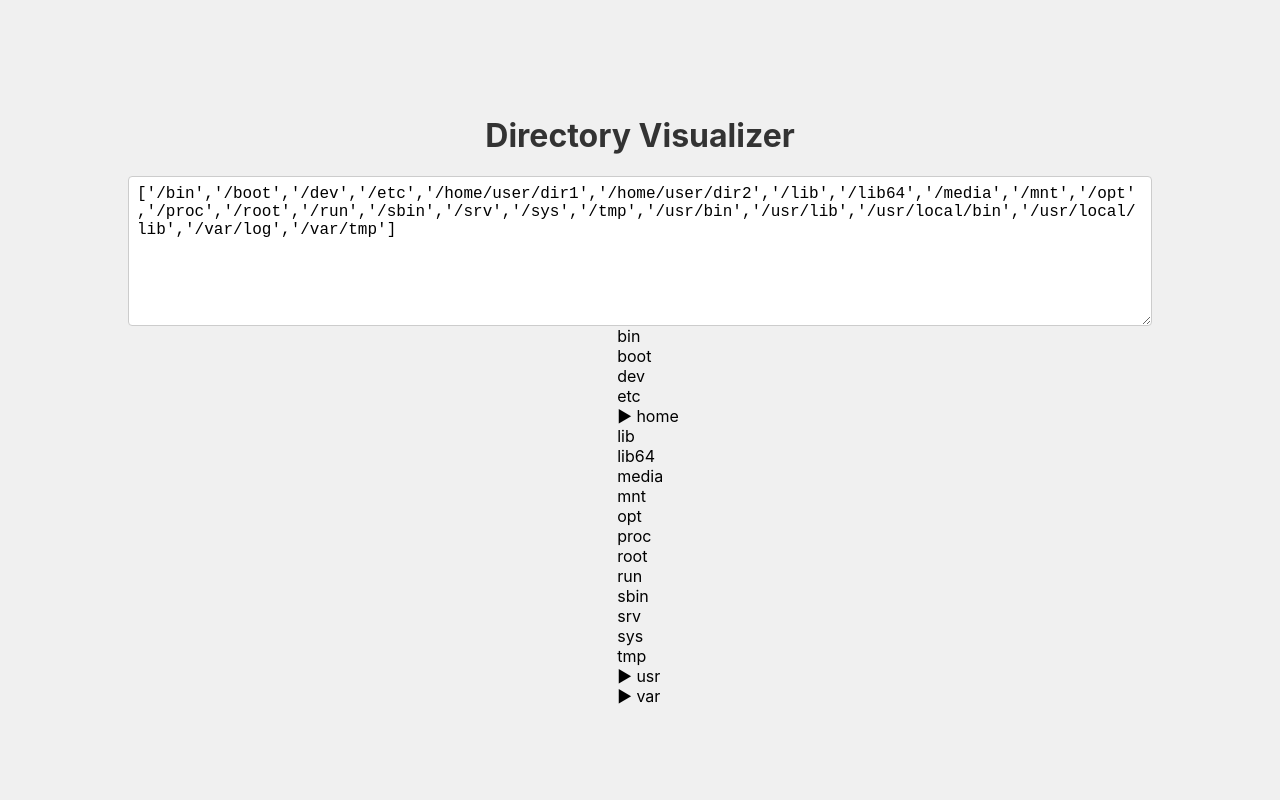
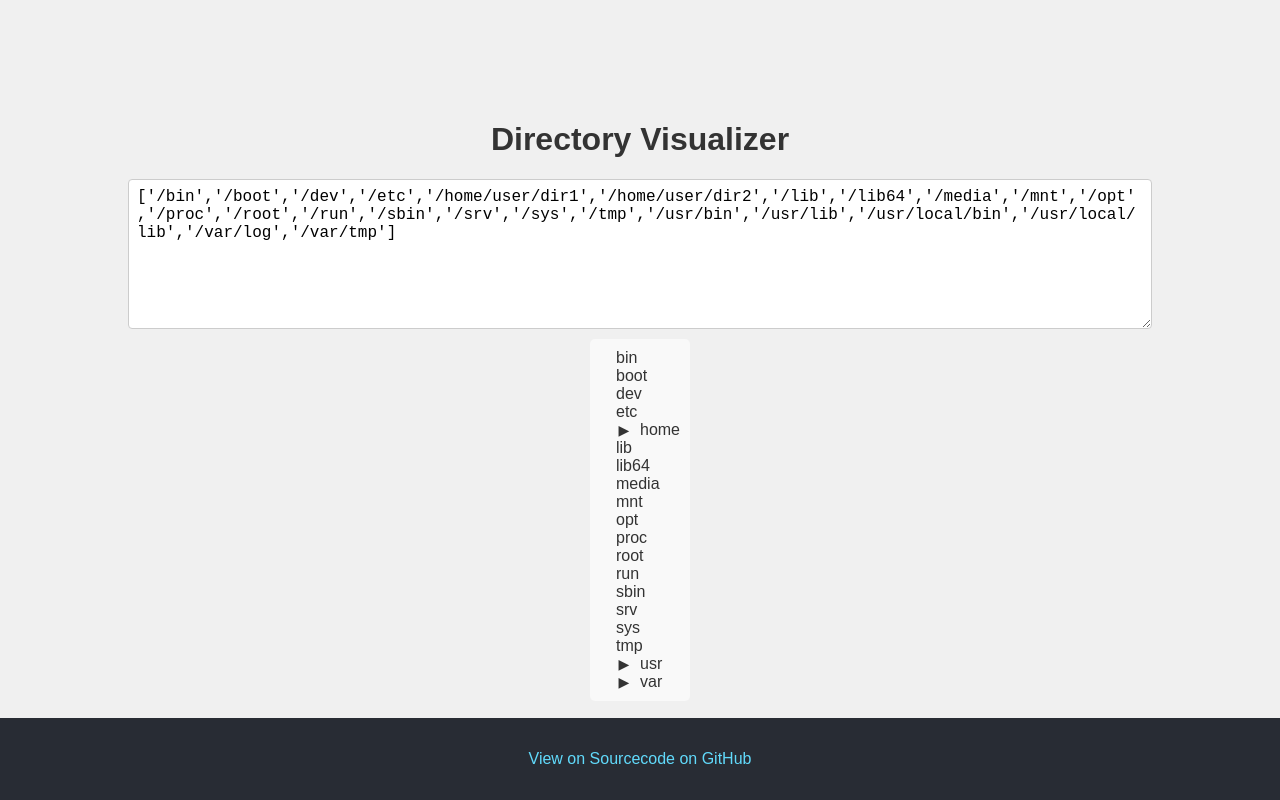
Before and after one commit to 0xApplePie/directory-gui-demo, a React (Create React App) app: page / in a window 1280 px wide. Built offline with nearby package versions, Linux system fonts and the light colour scheme.

Commit message:
changed Readme, added Footer

```diff
--- a/src/App.tsx
+++ b/src/App.tsx
@@ -1,6 +1,7 @@
 import React from 'react'
 import { MultilineTextInput, Container, Title } from './components/TextInput'
 import TreeView from './components/DirectoryTreeView'
+import Footer from './components/Footer'
 
 const defaultValue =
   "['/bin','/boot','/dev','/etc','/home/user/dir1','/home/user/dir2','/lib','/lib64','/media','/mnt','/opt','/proc','/root','/run','/sbin','/srv','/sys','/tmp','/usr/bin','/usr/lib','/usr/local/bin','/usr/local/lib','/var/log','/var/tmp']"
@@ -20,6 +21,7 @@ const App: React.FC = () => {
         placeholder='Enter an Array of Directories e.g. ["src/components", "public", "node_modules"]'
       />
       <TreeView pathString={value} />
+      <Footer />
     </Container>
   )
 }
--- a/src/components/DirectoryTreeNode.tsx
+++ b/src/components/DirectoryTreeNode.tsx
@@ -5,6 +5,20 @@ import { TreeNodeProps } from '../types/types'
 const NodeContainer = styled.div`
   margin-left: 1rem;
   cursor: pointer;
+  display: flex;
+  align-items: center;
+`
+
+const CollapsibleIcon = styled.span`
+  margin-right: 0.5rem;
+  display: inline-block;
+  width: 1rem;
+  text-align: center;
+`
+
+const NodeName = styled.span`
+  font-size: 1rem;
+  color: #333;
 `
 
 const TreeNode: React.FC<TreeNodeProps> = ({ node }) => {
@@ -15,16 +29,18 @@ const TreeNode: React.FC<TreeNodeProps> = ({ node }) => {
   }
 
   return (
-    <NodeContainer>
-      <div onClick={handleToggle}>
-        {node.children.length > 0 && (collapsed ? '▶ ' : '▼ ')}
-        {node.name}
-      </div>
+    <div>
+      <NodeContainer onClick={handleToggle}>
+        {node.children.length > 0 && (
+          <CollapsibleIcon>{collapsed ? '▶' : '▼'}</CollapsibleIcon>
+        )}
+        <NodeName>{node.name}</NodeName>
+      </NodeContainer>
       {!collapsed &&
         node.children.map((child, index) => (
           <TreeNode key={index} node={child} />
         ))}
-    </NodeContainer>
+    </div>
   )
 }
 
--- a/src/components/DirectoryTreeView.tsx
+++ b/src/components/DirectoryTreeView.tsx
@@ -1,10 +1,21 @@
 import React from 'react'
 import TreeNode from './DirectoryTreeNode'
 import { Directory } from '../types/types'
+import { styled } from 'styled-components'
 
 type TreeViewProps = {
   pathString: string
 }
+
+const TreeViewContainer = styled.div`
+  font-family: Arial, sans-serif;
+  font-size: 14px;
+  color: #333;
+  margin-top: 10px;
+  background-color: #f9f9f9;
+  padding: 10px;
+  border-radius: 5px;
+`
 
 const parsePaths = (pathString: string): string[] => {
   try {
@@ -42,13 +53,13 @@ const TreeView: React.FC<TreeViewProps> = ({ pathString }) => {
   const treeData = transformToTree(paths)
 
   return (
-    <div>
+    <TreeViewContainer>
       {treeData.map((node, index) => (
         <>
           <TreeNode key={index} node={node} />
         </>
       ))}
-    </div>
+    </TreeViewContainer>
   )
 }
 
--- /dev/null
+++ b/src/components/Footer.tsx
@@ -0,0 +1,39 @@
+import React from 'react'
+import styled from 'styled-components'
+
+const FooterContainer = styled.footer`
+  width: 100%;
+  padding: 1rem;
+  background-color: #282c34;
+  color: white;
+  text-align: center;
+  position: fixed;
+  bottom: 0;
+`
+
+const FooterLink = styled.a`
+  color: #61dafb;
+  text-decoration: none;
+
+  &:hover {
+    text-decoration: underline;
+  }
+`
+
+const Footer: React.FC = () => {
+  return (
+    <FooterContainer>
+      <p>
+        <FooterLink
+          href='https://github.com/0xApplePie/directory-gui-demo'
+          target='_blank'
+          rel='noopener noreferrer'
+        >
+          View on Sourcecode on GitHub
+        </FooterLink>
+      </p>
+    </FooterContainer>
+  )
+}
+
+export default Footer
--- a/src/index.tsx
+++ b/src/index.tsx
@@ -1,19 +1,32 @@
-import React from 'react';
-import ReactDOM from 'react-dom/client';
-import './index.css';
-import App from './App';
-import reportWebVitals from './reportWebVitals';
+import React from 'react'
+import ReactDOM from 'react-dom/client'
+import './index.css'
+import App from './App'
+import reportWebVitals from './reportWebVitals'
+import { createGlobalStyle, ThemeProvider } from 'styled-components'
 
-const root = ReactDOM.createRoot(
-  document.getElementById('root') as HTMLElement
-);
+const GlobalStyle = createGlobalStyle`
+  body {
+    margin: 0;
+    padding: 0;
+    box-sizing: border-box;
+    font-family: Arial, sans-serif;
+    background-color: #f5f5f5;
+    color: #333;
+  }
+`
+
+const root = ReactDOM.createRoot(document.getElementById('root') as HTMLElement)
 root.render(
   <React.StrictMode>
-    <App />
+    <ThemeProvider theme={{}}>
+      <GlobalStyle />
+      <App />
+    </ThemeProvider>
   </React.StrictMode>
-);
+)
 
 // If you want to start measuring performance in your app, pass a function
 // to log results (for example: reportWebVitals(console.log))
 // or send to an analytics endpoint. Learn more: https://bit.ly/CRA-vitals
-reportWebVitals();
+reportWebVitals()
```
Also changed, not shown: 1 other file (tests, documents, lock files or other folders).
